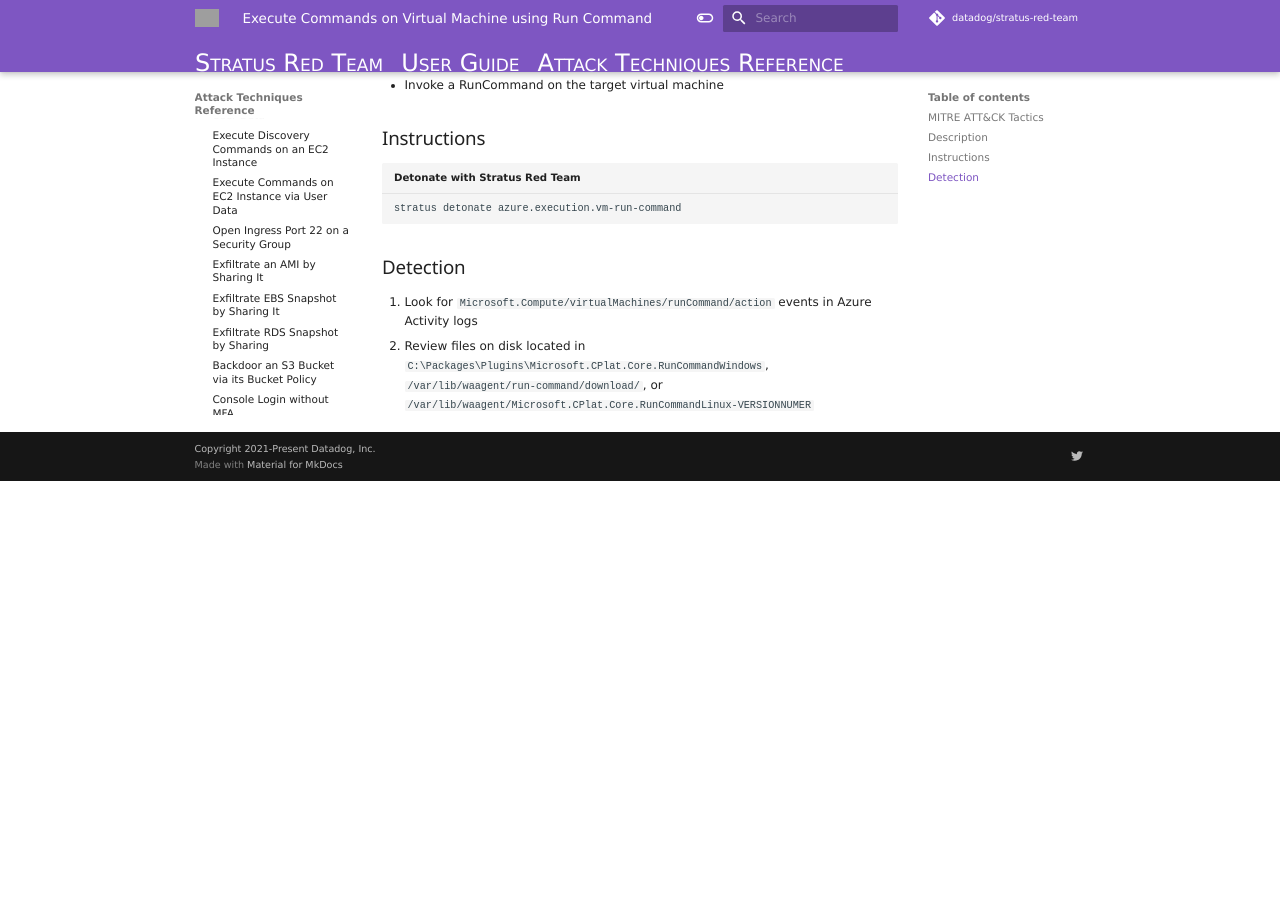
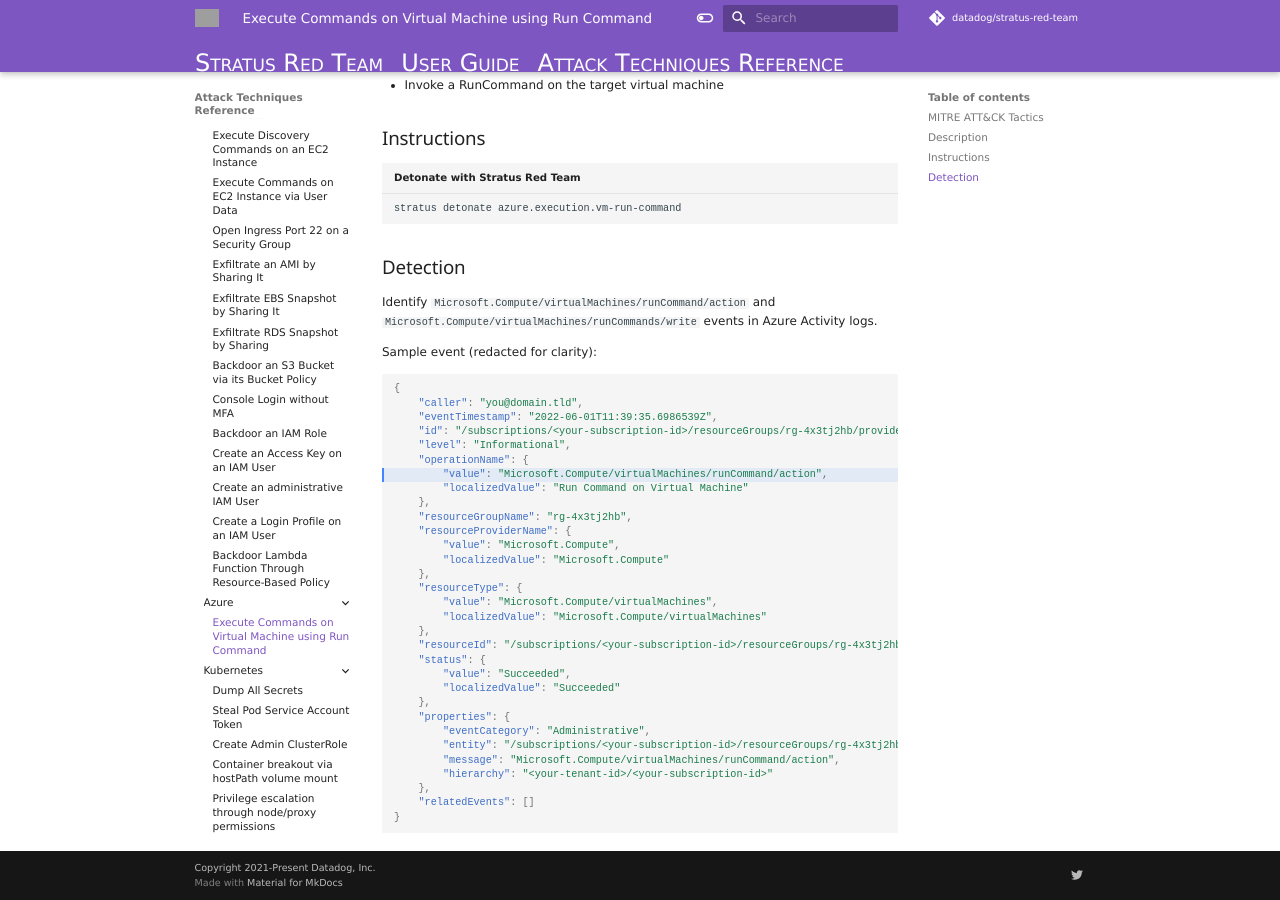
Before and after one commit to DataDog/stratus-red-team, an MkDocs documentation site: the page built from docs/attack-techniques/azure/azure.execution.vm-run-command.md, in a window 1280 px wide and 900 px high, scrolled down 645 px. Built offline with MkDocs 1.6.1 and Material for MkDocs 9.7.7, drawn with Linux system fonts in a browser that asks for light colours; nearby versions of some CDN libraries; library files that are not in the unit come from our copies; comment, search, counter and statistics services are not loaded; before the commit the page ends 1126 px from its top, so only the background shows below that; some of the changed text lies outside the part shown; grey boxes are pictures that could not be loaded.

Commit message:
[azure] Add detection information for azure.execution.vm-run-command

````diff
--- a/docs/attack-techniques/azure/azure.execution.vm-run-command.md
+++ b/docs/attack-techniques/azure/azure.execution.vm-run-command.md
@@ -7,13 +7,15 @@
  <span class="smallcaps w3-badge w3-orange w3-round w3-text-sand" title="This attack technique might be slow to warm up or detonate">slow</span>
  <span class="smallcaps w3-badge w3-blue w3-round w3-text-white" title="This attack technique can be detonated multiple times">idempotent</span>
 
-Platform: Azure
+Platform: azure
 
 ## MITRE ATT&CK Tactics
+
 
 - Execution
 
 ## Description
+
 
 By utilizing the 'RunCommand' feature on a Virtual Machine, an attacker can pass:
 
@@ -40,8 +42,44 @@
 ```bash title="Detonate with Stratus Red Team"
 stratus detonate azure.execution.vm-run-command
 ```
-
 ## Detection
 
-1. Look for <code>Microsoft.Compute/virtualMachines/runCommand/action</code> events in Azure Activity logs
-2. Review files on disk located in <code>C:\Packages\Plugins\Microsoft.CPlat.Core.RunCommandWindows</code>, <code>/var/lib/waagent/run-command/download/</code>, or <code>/var/lib/waagent/Microsoft.CPlat.Core.RunCommandLinux-VERSIONNUMER</code>
+
+Identify <code>Microsoft.Compute/virtualMachines/runCommand/action</code>
+and <code>Microsoft.Compute/virtualMachines/runCommands/write</code> events in Azure Activity logs.
+
+Sample event (redacted for clarity):
+
+```json hl_lines="7"
+{
+    "caller": "you@domain.tld",
+	"eventTimestamp": "2022-06-01T11:39:35.6986539Z",
+    "id": "/subscriptions/<your-subscription-id>/resourceGroups/rg-4x3tj2hb/providers/Microsoft.Compute/virtualMachines/vm-4x3tj2hb/events/25235036-3b0c-46e7-97d0-5bea476a6ab8/ticks/637896803756986539",
+    "level": "Informational",
+    "operationName": {
+        "value": "Microsoft.Compute/virtualMachines/runCommand/action",
+        "localizedValue": "Run Command on Virtual Machine"
+    },
+    "resourceGroupName": "rg-4x3tj2hb",
+    "resourceProviderName": {
+        "value": "Microsoft.Compute",
+        "localizedValue": "Microsoft.Compute"
+    },
+    "resourceType": {
+        "value": "Microsoft.Compute/virtualMachines",
+        "localizedValue": "Microsoft.Compute/virtualMachines"
+    },
+    "resourceId": "/subscriptions/<your-subscription-id>/resourceGroups/rg-4x3tj2hb/providers/Microsoft.Compute/virtualMachines/vm-4x3tj2hb",
+    "status": {
+        "value": "Succeeded",
+        "localizedValue": "Succeeded"
+    },
+    "properties": {
+        "eventCategory": "Administrative",
+        "entity": "/subscriptions/<your-subscription-id>/resourceGroups/rg-4x3tj2hb/providers/Microsoft.Compute/virtualMachines/vm-4x3tj2hb",
+        "message": "Microsoft.Compute/virtualMachines/runCommand/action",
+        "hierarchy": "<your-tenant-id>/<your-subscription-id>"
+    },
+    "relatedEvents": []
+}
+```
--- a/docs/attack-techniques/azure/index.md
+++ b/docs/attack-techniques/azure/index.md
@@ -1,9 +1,9 @@
-# Azure
+# azure
 
-This page contains the Stratus attack techniques for Azure, grouped by MITRE ATT&CK Tactic.
+This page contains the Stratus attack techniques for azure, grouped by MITRE ATT&CK Tactic.
 Note that some Stratus attack techniques may correspond to more than a single ATT&CK Tactic.
 
 
 ## Execution
 
-- [Execute on Virtual Machine using Run Command](./azure.execution.vm-run-command.md)
+- [Execute Commands on Virtual Machine using Run Command](./azure.execution.vm-run-command.md)
````
Also changed, not shown: docs/attack-techniques/list.md (+1 -1 lines), 2 other files.
